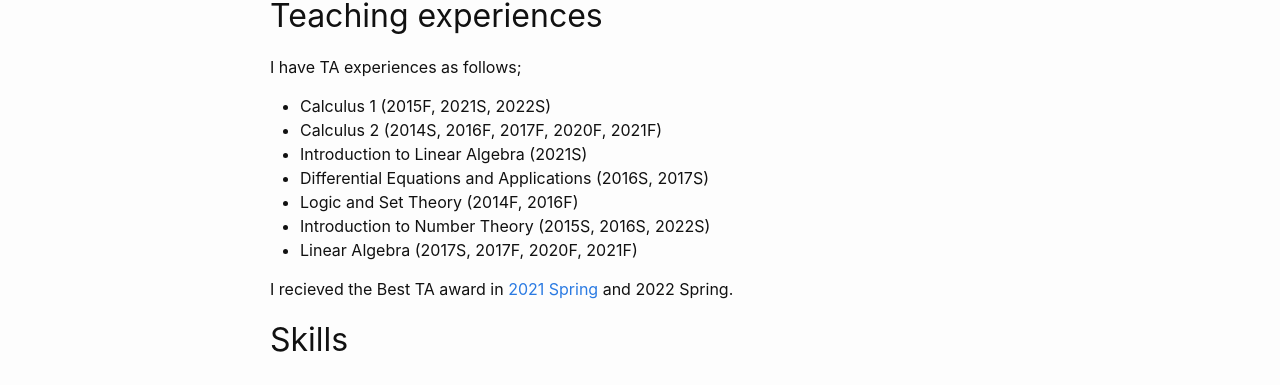
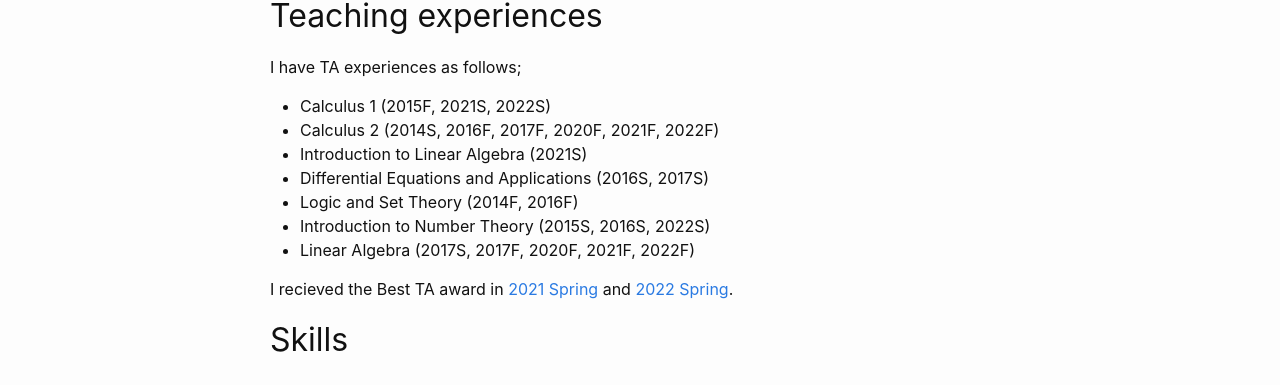
Before and after one commit to hojin-kim/blog, a Jekyll site: the page built from _pages/about.md, in a window 1280 px wide. Shown: the part 821-1206 px from the top of the page. Built offline with Jekyll 4.4.1, drawn with Linux system fonts in a browser that asks for light colours.

Commit message:
added something on about page

```diff
--- a/_pages/about.md
+++ b/_pages/about.md
@@ -26,14 +26,14 @@ Number theory
 ## Teaching experiences
 I have TA experiences as follows;
 * Calculus 1 (2015F, 2021S, 2022S)
-* Calculus 2 (2014S, 2016F, 2017F, 2020F, 2021F)
+* Calculus 2 (2014S, 2016F, 2017F, 2020F, 2021F, 2022F)
 * Introduction to Linear Algebra (2021S)
 * Differential Equations and Applications (2016S, 2017S)
 * Logic and Set Theory (2014F, 2016F)
 * Introduction to Number Theory (2015S, 2016S, 2022S)
-* Linear Algebra (2017S, 2017F, 2020F, 2021F)
+* Linear Algebra (2017S, 2017F, 2020F, 2021F, 2022F)
 
-I recieved the Best TA award in [2021 Spring](https://mathsci.kaist.ac.kr/home/2021/09/2021년-봄학기-우수조교상) and 2022 Spring.
+I recieved the Best TA award in [2021 Spring](https://mathsci.kaist.ac.kr/home/2021/09/2021년-봄학기-우수조교상) and [2022 Spring](https://mathsci.kaist.ac.kr/home/2022/09/2022년-봄학기-우수조교상-시상식/).
 
 ## Skills
 ### Programming
```
